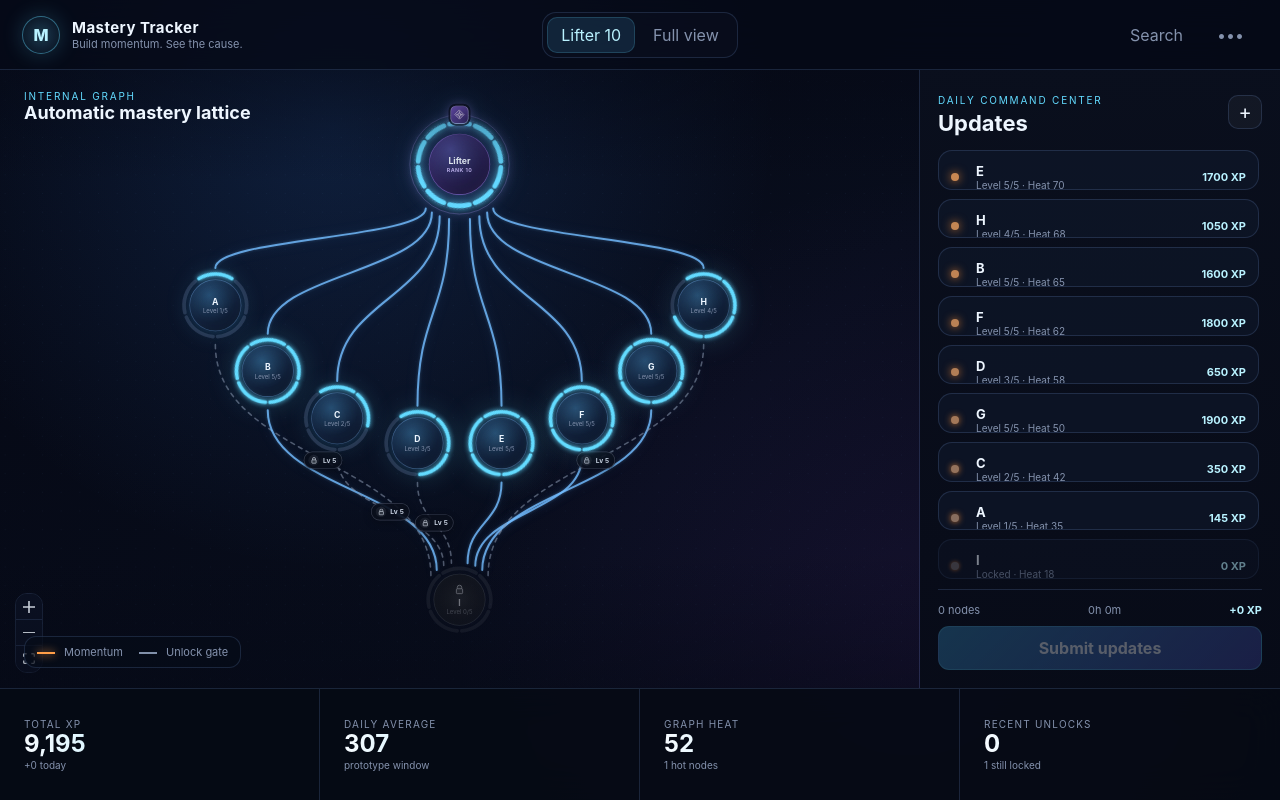
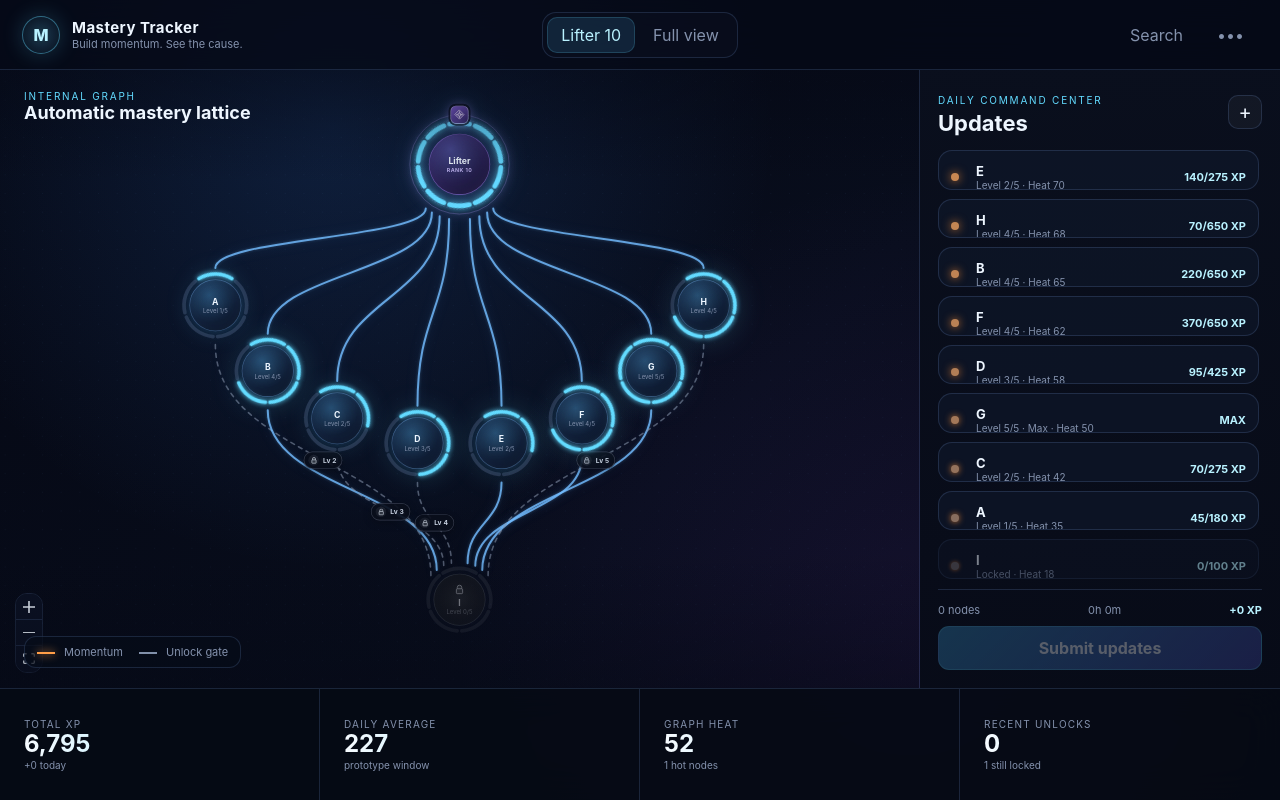
Before and after one commit to JudeaDumont/mastery-tracker, a React (Vite) app in the folder src/renderer/: page / in a window 1280 px wide. Built offline with nearby package versions, Linux system fonts and the light colour scheme.

Commit message:
update skill progression: replace thresholds with levelXpRequirements, add max level checks, enhance XP calculation logic and UI feedback

```diff
--- a/src/renderer/src/layout.ts
+++ b/src/renderer/src/layout.ts
@@ -90,7 +90,7 @@ function previewSkill(id: NodeId, rootId: RootId): Skill {
     title: 'Preview',
     xp: 0,
     maxLevel: 3,
-    thresholds: [100, 300, 600],
+    levelXpRequirements: [100, 200, 300],
     heat: 0,
     gates: []
   }
--- a/src/renderer/src/model.ts
+++ b/src/renderer/src/model.ts
@@ -26,7 +26,7 @@ export interface Skill {
   title: string
   xp: number
   maxLevel: number
-  thresholds: number[]
+  levelXpRequirements: number[]
   heat: number
   gates: Gate[]
 }
--- a/src/renderer/src/store.ts
+++ b/src/renderer/src/store.ts
@@ -11,14 +11,14 @@ import type {
   SkillId,
   SubmitResult
 } from './model'
-import { earnedXp, isLocked, levelFor } from './xp'
+import { earnedXp, isLocked, isMaxLevel, levelFor, remainingXpToMax } from './xp'
 
 export const NODE_CAPACITY = 4
 export const ROOT_CAPACITY = 8
 
 const initialRoots: Root[] = [{ id: 'lifter', title: 'Lifter' }]
 
-const thresholds = [100, 300, 600, 1000, 1500]
+const levelXpRequirements = [100, 180, 275, 425, 650]
 
 const initialSkills: Skill[] = [
   {
@@ -27,7 +27,7 @@ const initialSkills: Skill[] = [
     title: 'A',
     xp: 145,
     maxLevel: 5,
-    thresholds,
+    levelXpRequirements,
     heat: 35,
     gates: []
   },
@@ -35,9 +35,9 @@ const initialSkills: Skill[] = [
     id: 'b',
     rootId: 'lifter',
     title: 'B',
-    xp: 1600,
+    xp: 1200,
     maxLevel: 5,
-    thresholds,
+    levelXpRequirements,
     heat: 65,
     gates: []
   },
@@ -47,7 +47,7 @@ const initialSkills: Skill[] = [
     title: 'C',
     xp: 350,
     maxLevel: 5,
-    thresholds,
+    levelXpRequirements,
     heat: 42,
     gates: []
   },
@@ -57,7 +57,7 @@ const initialSkills: Skill[] = [
     title: 'D',
     xp: 650,
     maxLevel: 5,
-    thresholds,
+    levelXpRequirements,
     heat: 58,
     gates: []
   },
@@ -65,9 +65,9 @@ const initialSkills: Skill[] = [
     id: 'e',
     rootId: 'lifter',
     title: 'E',
-    xp: 1700,
+    xp: 420,
     maxLevel: 5,
-    thresholds,
+    levelXpRequirements,
     heat: 70,
     gates: []
   },
@@ -75,9 +75,9 @@ const initialSkills: Skill[] = [
     id: 'f',
     rootId: 'lifter',
     title: 'F',
-    xp: 1800,
+    xp: 1350,
     maxLevel: 5,
-    thresholds,
+    levelXpRequirements,
     heat: 62,
     gates: []
   },
@@ -85,9 +85,9 @@ const initialSkills: Skill[] = [
     id: 'g',
     rootId: 'lifter',
     title: 'G',
-    xp: 1900,
+    xp: 1630,
     maxLevel: 5,
-    thresholds,
+    levelXpRequirements,
     heat: 50,
     gates: []
   },
@@ -97,7 +97,7 @@ const initialSkills: Skill[] = [
     title: 'H',
     xp: 1050,
     maxLevel: 5,
-    thresholds,
+    levelXpRequirements,
     heat: 68,
     gates: []
   },
@@ -107,15 +107,15 @@ const initialSkills: Skill[] = [
     title: 'I',
     xp: 0,
     maxLevel: 5,
-    thresholds,
+    levelXpRequirements,
     heat: 18,
     gates: [
-      { nodeId: 'a', level: 5 },
-      { nodeId: 'b', level: 5 },
-      { nodeId: 'c', level: 5 },
-      { nodeId: 'd', level: 5 },
-      { nodeId: 'e', level: 5 },
-      { nodeId: 'f', level: 5 },
+      { nodeId: 'a', level: 2 },
+      { nodeId: 'b', level: 3 },
+      { nodeId: 'c', level: 3 },
+      { nodeId: 'd', level: 4 },
+      { nodeId: 'e', level: 2 },
+      { nodeId: 'f', level: 4 },
       { nodeId: 'g', level: 5 },
       { nodeId: 'h', level: 5 }
     ]
@@ -193,7 +193,7 @@ export const useMastery = create<MasteryStore>((set, get) => ({
   toggle: (id) =>
     set((state) => {
       const skill = state.skills.find((candidate) => candidate.id === id)
-      if (!skill || isLocked(skill, state.skills)) return state
+      if (!skill || isLocked(skill, state.skills) || isMaxLevel(skill)) return state
 
       return {
         draft: {
@@ -225,9 +225,12 @@ export const useMastery = create<MasteryStore>((set, get) => ({
 
     const skills = before.skills.map((skill) => {
       const update = before.draft[skill.id]
-      if (!update?.selected || isLocked(skill, before.skills)) return skill
+      if (!update?.selected || isLocked(skill, before.skills) || isMaxLevel(skill)) return skill
 
-      const xp = earnedXp(update.minutes, update.effort)
+      const xp = Math.min(
+        earnedXp(update.minutes, update.effort),
+        remainingXpToMax(skill)
+      )
       if (xp <= 0) return skill
 
       totalXp += xp
@@ -353,7 +356,7 @@ export const useMastery = create<MasteryStore>((set, get) => ({
       title: draft.title.trim(),
       xp: 0,
       maxLevel: 3,
-      thresholds: [100, 300, 600],
+      levelXpRequirements: [100, 200, 300],
       heat: 0,
       gates: []
     }
@@ -386,8 +389,9 @@ export const useMastery = create<MasteryStore>((set, get) => ({
     })
 }))
 
-export function projectedXp(update: DraftUpdate): number {
-  return update.selected ? earnedXp(update.minutes, update.effort) : 0
+export function projectedXp(update: DraftUpdate, skill: Skill): number {
+  if (!update.selected || isMaxLevel(skill)) return 0
+  return Math.min(earnedXp(update.minutes, update.effort), remainingXpToMax(skill))
 }
 
 export function nodeTitle(id: NodeId, roots: Root[], skills: Skill[]): string {
--- a/src/renderer/src/ui/Updates.tsx
+++ b/src/renderer/src/ui/Updates.tsx
@@ -2,7 +2,7 @@ import { useMemo } from 'react'
 import type { ReactElement } from 'react'
 import type { Effort } from '../model'
 import { projectedXp, useMastery } from '../store'
-import { isLocked, levelFor } from '../xp'
+import { isLocked, levelFor, levelProgressFor } from '../xp'
 import { Create } from './Create'
 
 const effortLabels: Record<Effort, string> = {
@@ -26,7 +26,10 @@ export function Updates(): ReactElement {
 
   const ordered = useMemo(() => [...skills].sort((a, b) => b.heat - a.heat), [skills])
   const selected = ordered.filter((skill) => draft[skill.id]?.selected)
-  const totalProjectedXp = selected.reduce((sum, skill) => sum + projectedXp(draft[skill.id]), 0)
+  const totalProjectedXp = selected.reduce(
+    (sum, skill) => sum + projectedXp(draft[skill.id], skill),
+    0
+  )
   const totalMinutes = selected.reduce((sum, skill) => sum + draft[skill.id].minutes, 0)
 
   return (
@@ -60,26 +63,38 @@ export function Updates(): ReactElement {
         {ordered.map((skill) => {
           const update = draft[skill.id]
           const locked = isLocked(skill, skills)
+          const progress = levelProgressFor(skill)
+          const maxed = progress.maxed
 
           return (
             <section
               key={skill.id}
-              className={`update-row ${update?.selected ? 'update-row--selected' : ''} ${locked ? 'update-row--locked' : ''}`}
+              className={`update-row ${update?.selected ? 'update-row--selected' : ''} ${locked ? 'update-row--locked' : ''} ${maxed ? 'update-row--maxed' : ''}`}
             >
               <button
                 className="update-row__header"
                 type="button"
-                disabled={locked || Boolean(create)}
+                disabled={locked || maxed || Boolean(create)}
                 onClick={() => toggle(skill.id)}
               >
                 <span className="heat-dot" style={{ '--row-heat': skill.heat / 100 } as React.CSSProperties} />
                 <span className="update-title">
                   <strong>{skill.title}</strong>
                   <small>
-                    {locked ? 'Locked' : `Level ${levelFor(skill)}/${skill.maxLevel}`} · Heat {skill.heat}
+                    {locked
+                      ? 'Locked'
+                      : maxed
+                        ? `Level ${skill.maxLevel}/${skill.maxLevel} · Max`
+                        : `Level ${levelFor(skill)}/${skill.maxLevel}`} · Heat {skill.heat}
                   </small>
                 </span>
-                <span className="row-xp">{update?.selected ? `+${projectedXp(update)} XP` : `${skill.xp} XP`}</span>
+                <span className="row-xp">
+                  {update?.selected
+                    ? `+${projectedXp(update, skill)} XP`
+                    : maxed
+                      ? 'MAX'
+                      : `${progress.currentXp}/${progress.requiredXp} XP`}
+                </span>
               </button>
 
               {update?.selected && !create && (
--- a/src/renderer/src/xp.ts
+++ b/src/renderer/src/xp.ts
@@ -8,16 +8,78 @@ export const effortMultiplier: Record<Effort, number> = {
   maximum: 2
 }
 
+export interface LevelProgress {
+  level: number
+  currentXp: number
+  requiredXp: number
+  maxed: boolean
+}
+
 export function earnedXp(minutes: number, effort: Effort, rate = 1): number {
   if (!Number.isFinite(minutes) || minutes <= 0) return 0
   return Math.round(minutes * effortMultiplier[effort] * rate)
 }
 
-export function levelFor(skill: Pick<Skill, 'xp' | 'thresholds' | 'maxLevel'>): number {
-  return Math.min(
-    skill.maxLevel,
-    skill.thresholds.reduce((level, threshold) => level + (skill.xp >= threshold ? 1 : 0), 0)
-  )
+export function levelFor(
+  skill: Pick<Skill, 'xp' | 'levelXpRequirements' | 'maxLevel'>
+): number {
+  let remainingXp = Math.max(0, skill.xp)
+  let level = 0
+
+  for (const requiredXp of requirementsFor(skill)) {
+    if (remainingXp < requiredXp) break
+    remainingXp -= requiredXp
+    level += 1
+  }
+
+  return level
+}
+
+export function levelProgressFor(
+  skill: Pick<Skill, 'xp' | 'levelXpRequirements' | 'maxLevel'>
+): LevelProgress {
+  const requirements = requirementsFor(skill)
+  const level = levelFor(skill)
+  const maxed = level >= skill.maxLevel
+
+  if (maxed) {
+    return {
+      level: skill.maxLevel,
+      currentXp: 0,
+      requiredXp: 0,
+      maxed: true
+    }
+  }
+
+  const completedLevelXp = requirements
+    .slice(0, level)
+    .reduce((total, requiredXp) => total + requiredXp, 0)
+  const requiredXp = requirements[level]
+
+  return {
+    level,
+    currentXp: Math.max(0, Math.min(requiredXp, skill.xp - completedLevelXp)),
+    requiredXp,
+    maxed: false
+  }
+}
+
+export function totalXpRequired(
+  skill: Pick<Skill, 'levelXpRequirements' | 'maxLevel'>
+): number {
+  return requirementsFor(skill).reduce((total, requiredXp) => total + requiredXp, 0)
+}
+
+export function remainingXpToMax(
+  skill: Pick<Skill, 'xp' | 'levelXpRequirements' | 'maxLevel'>
+): number {
+  return Math.max(0, totalXpRequired(skill) - Math.max(0, skill.xp))
+}
+
+export function isMaxLevel(
+  skill: Pick<Skill, 'xp' | 'levelXpRequirements' | 'maxLevel'>
+): boolean {
+  return levelFor(skill) >= skill.maxLevel
 }
 
 export function isLocked(skill: Skill, skills: Skill[]): boolean {
@@ -26,3 +88,12 @@ export function isLocked(skill: Skill, skills: Skill[]): boolean {
     return !source || levelFor(source) < gate.level
   })
 }
+
+function requirementsFor(
+  skill: Pick<Skill, 'levelXpRequirements' | 'maxLevel'>
+): number[] {
+  return Array.from({ length: skill.maxLevel }, (_, index) => {
+    const configured = skill.levelXpRequirements[index]
+    return Number.isFinite(configured) && configured > 0 ? configured : 1
+  })
+}
```
